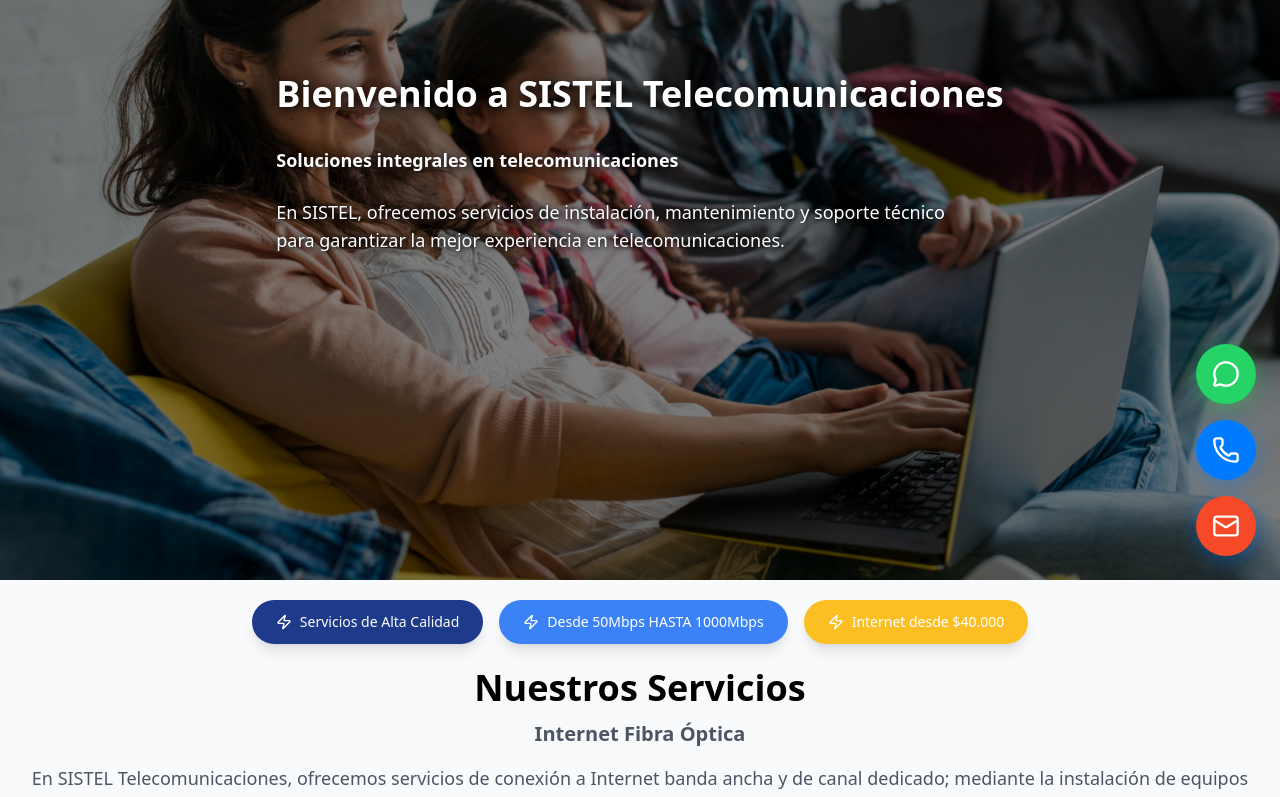
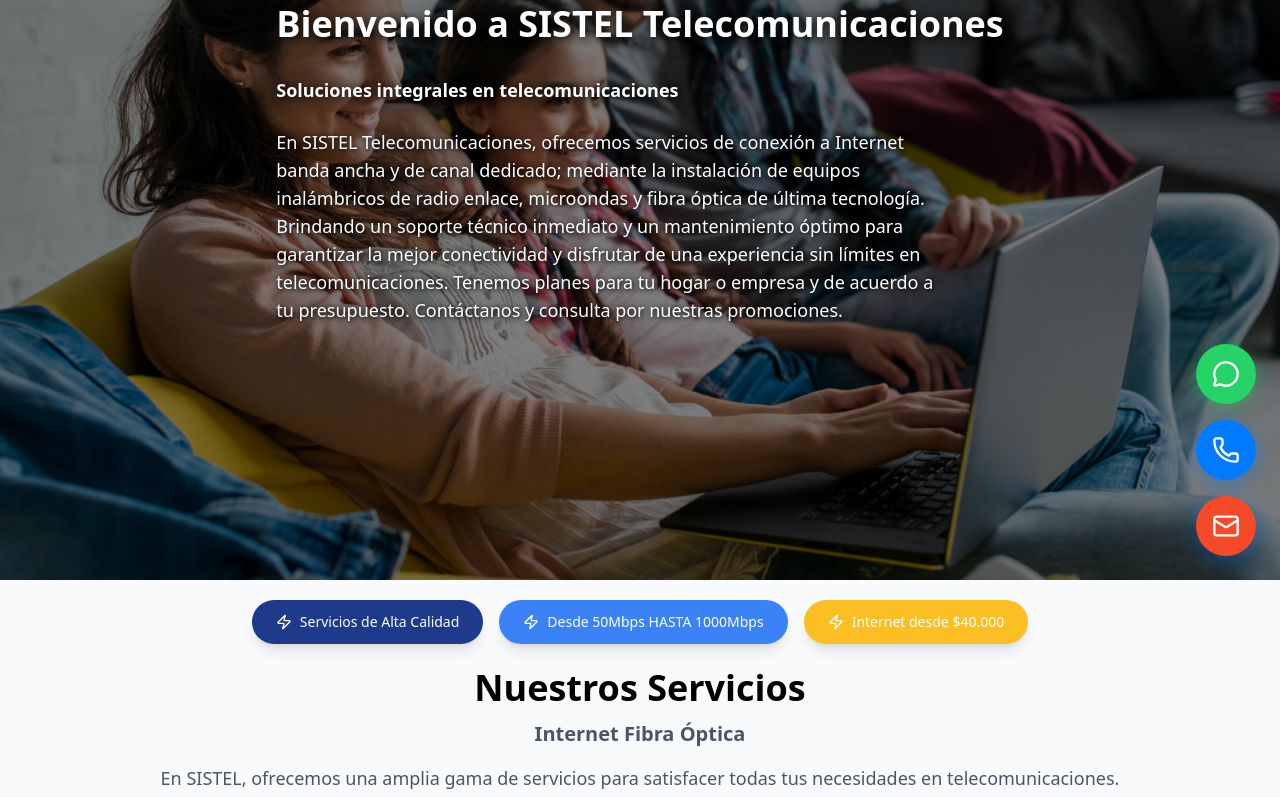
Before and after one commit to Juliangaritaa/proyecto-sistelcoPage-react, a React (Vite) app in the folder proyecto-sistelco-react/: page / in a window 1280 px wide. Shown: the part 220-1017 px from the top of the page. Built offline with nearby package versions, Linux system fonts and the light colour scheme.

Commit message:
change page description

```diff
--- a/proyecto-sistelco-react/src/data/dataSISTELCO.ts
+++ b/proyecto-sistelco-react/src/data/dataSISTELCO.ts
@@ -14,7 +14,7 @@
     inicio: {
         title: "Bienvenido a SISTEL Telecomunicaciones",
         subtitle: "Soluciones integrales en telecomunicaciones",
-        description: "En SISTEL, ofrecemos servicios de instalación, mantenimiento y soporte técnico para garantizar la mejor experiencia en telecomunicaciones.",
+        description: "En SISTEL Telecomunicaciones, ofrecemos servicios de conexión a Internet banda ancha y de canal dedicado; mediante la instalación de equipos inalámbricos  de radio enlace, microondas  y  fibra óptica de última tecnología. Brindando  un soporte técnico inmediato y un mantenimiento óptimo para garantizar la mejor conectividad y disfrutar de una experiencia sin límites en telecomunicaciones. Tenemos planes para tu hogar o empresa y de acuerdo a tu presupuesto. Contáctanos  y consulta por nuestras promociones.",
         image: "/images/inicio/2148456294.jpg"
     }
 };
@@ -23,7 +23,7 @@
     servicios: {
         title: "Nuestros Servicios",
         subtitle: "Internet Fibra Óptica",
-        description: "En SISTEL Telecomunicaciones, ofrecemos servicios de conexión a Internet banda ancha y de canal dedicado; mediante la instalación de equipos inalámbricos  de radio enlace, microondas  y  fibra óptica de última tecnología. Brindando  un soporte técnico inmediato y un mantenimiento óptimo para garantizar la mejor conectividad y disfrutar de una experiencia sin límites en telecomunicaciones. Tenemos planes para tu hogar o empresa y de acuerdo a tu presupuesto. Contáctanos  y consulta por nuestras promociones.",
+        description: "En SISTEL, ofrecemos una amplia gama de servicios para satisfacer todas tus necesidades en telecomunicaciones.",
         servicesList: [
             { name: "Descargas Ilimitadas", icon: "Download" },
             { name: "Velocidad Simétrica", icon: "Activity" },
```
